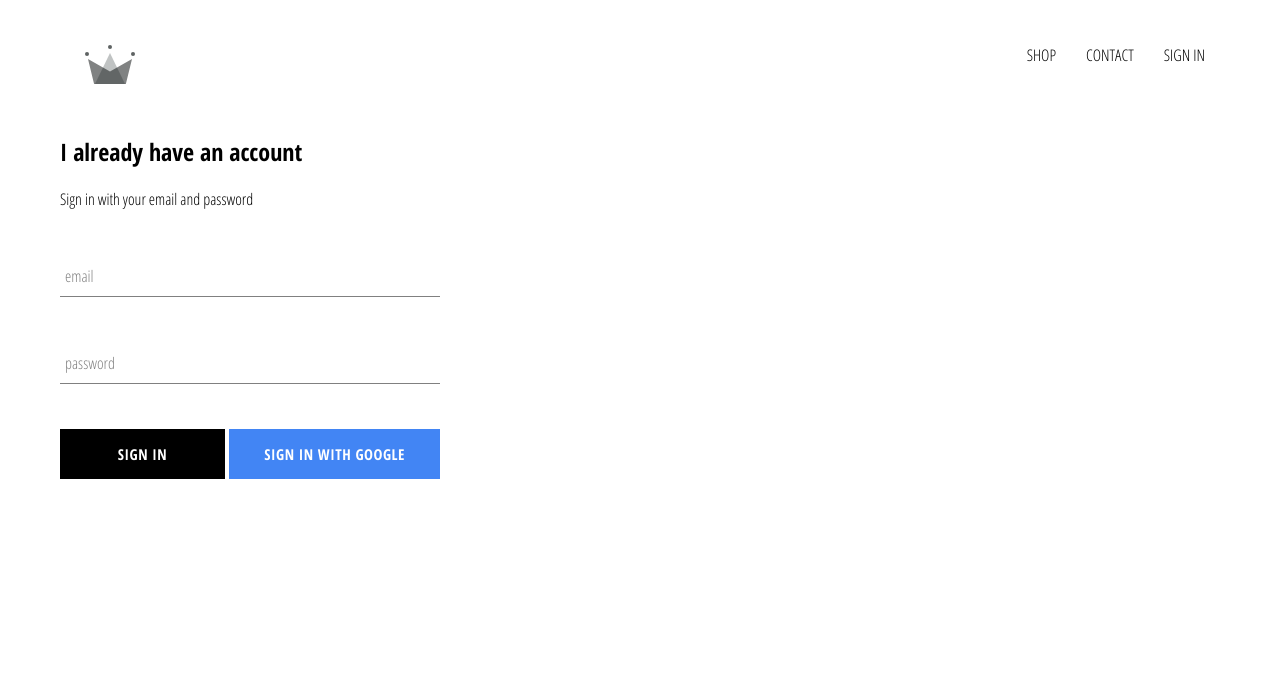
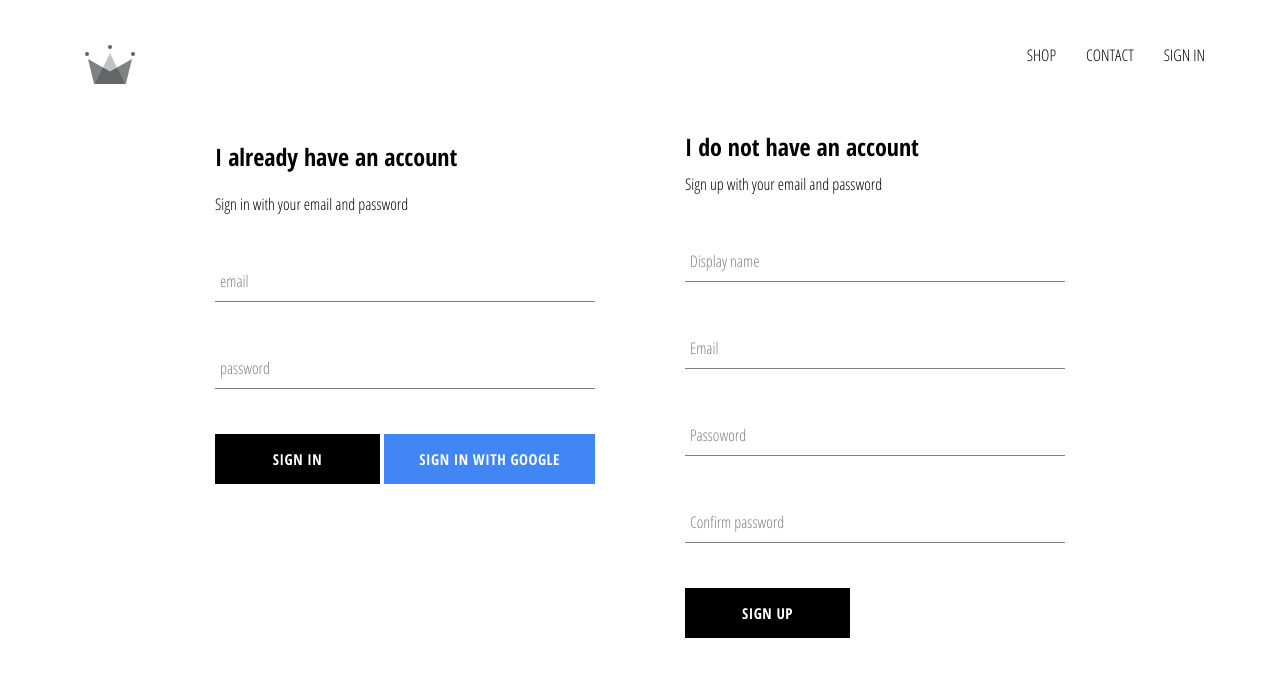
Before and after one commit to AminEl-Bekry/crwn-clothing, a React (Create React App) app: page /signin in a window 1280 px wide. Shown: the top 676 px of the page. Built offline with nearby package versions, Linux system fonts and the light colour scheme; no server answers; a web font is replaced by a local one.

Commit message:
Implemented auth and sign in methods to save to firebase db

```diff
--- a/src/App.js
+++ b/src/App.js
@@ -1,6 +1,6 @@
 import React from 'react';
 import { Routes, Route } from "react-router-dom";
-import { auth } from './firebase/firebase.utils';
+import { auth, createUserProfileDocument } from './firebase/firebase.utils';
 
 import './App.css';
 
@@ -22,9 +22,25 @@
 
   // We set the user to current sign in when we mount the app
   componentDidMount() {
-    this.unsubscribeFromAuth = auth.onAuthStateChanged(user => {
-      this.setState({user: user})
-      console.log(user)
+    this.unsubscribeFromAuth = auth.onAuthStateChanged(async userAuth => {
+      if(userAuth) {
+        // creating a new user in the firebase db
+        const userRef = await createUserProfileDocument(userAuth)
+
+        // adding user data to app by setting the state with user data
+        userRef.onSnapshot(snapShot => {
+          this.setState({
+            currentUser: {
+              id: snapShot.id,
+              ...snapShot.data()
+            }
+          })
+          console.log(this.state)
+        })
+      } else {
+        // setting currentUser to null when the user logs out
+        this.setState({currentUser: userAuth})
+      }
     })
   }
 
--- /dev/null
+++ b/src/components/sign-up/sign-up.component.jsx
@@ -0,0 +1,98 @@
+import React from "react";
+
+import FormInput from "../form-input/form-input.component";
+import CustomButton from "../custom-button/custom-button.component";
+
+import { auth, createUserProfileDocument } from "../../firebase/firebase.utils";
+
+import './sign-up.styless.scss'
+
+class SignUp extends React.Component {
+    constructor() {
+        super()
+
+        this.state = {
+            displayName: '',
+            email: '',
+            password: '',
+            confirmPassword: ''
+        }
+    }
+
+    handleSubmit = async event => {
+        event.preventDefault()
+
+        const {displayName, email, password, confirmPassword} = this.state
+
+        if(password !== confirmPassword) {
+            alert('passwords do not match')
+            return
+        }
+
+        try {
+            // creates a user
+            const { user } = await auth.createUserWithEmailAndPassword(email, password)
+            // create the user in our db
+            createUserProfileDocument(user,{displayName})
+            this.setState({
+                displayName: '',
+                email: '',
+                password: '',
+                confirmPassword: ''
+            })
+        } catch (error) {
+            console.error(error)
+        }
+    }
+
+    handleChange = event => {
+        // dynamically setting the name value to what the user is typing in.
+        const { name, value} = event.target
+        this.setState({[name]: value})
+    }
+
+    render() {
+        const {displayName, email, password, confirmPassword} = this.state
+        return(
+            <div className="sign-up">
+                <h2 className="title">I do not have an account</h2>
+                <span>Sign up with your email and password</span>
+                <form
+                    className="sign-up-form"
+                    onSubmit={this.handleSubmit} >
+                    <FormInput
+                        type='text'
+                        name='displayName'
+                        value={displayName}
+                        onChange={this.handleChange}
+                        label='Display name'
+                        required />
+                    <FormInput
+                        type='email'
+                        name='email'
+                        value={email}
+                        onChange={this.handleChange}
+                        label='Email'
+                        required />
+                    <FormInput
+                        type='password'
+                        name='password'
+                        value={password}
+                        onChange={this.handleChange}
+                        label='Passoword'
+                        required />
+                    <FormInput
+                        type='password'
+                        name='confirmPassword'
+                        value={confirmPassword}
+                        onChange={this.handleChange}
+                        label='Confirm password'
+                        required />
+                    <CustomButton type='submit'>SIGN UP</CustomButton>
+                </form>
+            </div>
+        )
+    }
+}
+
+export default SignUp
--- /dev/null
+++ b/src/components/sign-up/sign-up.styless.scss
@@ -0,0 +1,9 @@
+.sign-up {
+    display: flex;
+    flex-direction: column;
+    width: 380px;
+
+    .title {
+        margin: 10px 0;
+    }
+}
--- a/src/firebase/firebase.utils.js
+++ b/src/firebase/firebase.utils.js
@@ -11,6 +11,32 @@
   appId: "1:587138061426:web:43cb3ce9e4f15227651eeb"
 };
 
+// creating a user in our db
+export const createUserProfileDocument = async (userAuth, addtionalData) => {
+  if(!userAuth) return;
+  const userRef = firestore.doc(`users/${userAuth.uid}`)
+  const snapshot = await userRef.get()
+  console.log(snapshot)
+
+  // if the snapshot does not exist, we create data in that place
+  if(!snapshot.exists){
+    const {displayName, email} = userAuth
+    const createdAt = new Date()
+
+    try{
+      await userRef.set({
+        displayName,
+        email,
+        createdAt,
+        ...addtionalData
+      })
+    } catch (error) {
+      console.log('error creating user', error.message)
+    }
+  }
+  return userRef
+}
+
 firebase.initializeApp(config)
 
 export const auth = firebase.auth()
--- a/src/pages/sign-in-and-sign-up/sign-in-and-sign-up.component.jsx
+++ b/src/pages/sign-in-and-sign-up/sign-in-and-sign-up.component.jsx
@@ -1,12 +1,14 @@
 import React from "react";
 
 import SignIn from "../../components/sign-in/sign-in.component";
+import SignUp from "../../components/sign-up/sign-up.component"
 
 import './sign-in-and-sign-up.styles.scss'
 
 const SignInAndSignUp = () => (
     <div className="sign-in-and-sign-up">
         <SignIn />
+        <SignUp />
     </div>
 )
 
--- a/src/pages/sign-in-and-sign-up/sign-in-and-sign-up.styles.scss
+++ b/src/pages/sign-in-and-sign-up/sign-in-and-sign-up.styles.scss
@@ -0,0 +1,6 @@
+.sign-in-and-sign-up {
+    width: 850px;
+    display: flex;
+    justify-content: space-between;
+    margin: 30px auto;
+}
```
